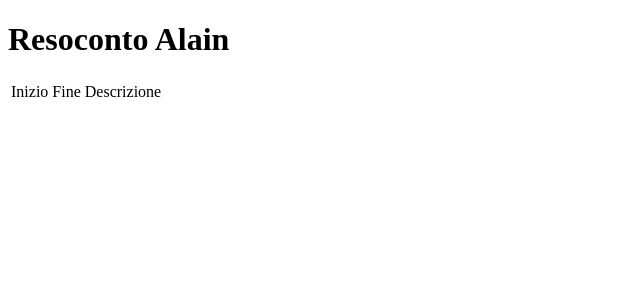
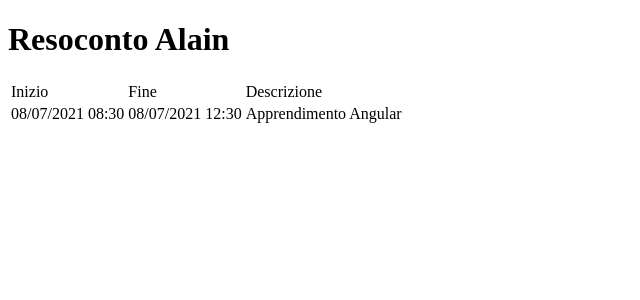
Before and after one commit to Smallpeeps/Prove, an Angular app: page / in a window 1280 px wide. Shown: the top 300 px of the page, without its empty margins (0-640 px from the left). Built offline with nearby package versions, Linux system fonts and the light colour scheme.

Commit message:
dati di test

```diff
--- a/src/app/attivita-elenco/attivita-elenco.component.html
+++ b/src/app/attivita-elenco/attivita-elenco.component.html
@@ -4,4 +4,9 @@
     <td>Fine</td>
     <td>Descrizione</td>
   </tr>
+  <tr>
+    <td>08/07/2021 08:30</td>
+    <td>08/07/2021 12:30</td>
+    <td>Apprendimento Angular</td>
+  </tr>
 </table>
```
